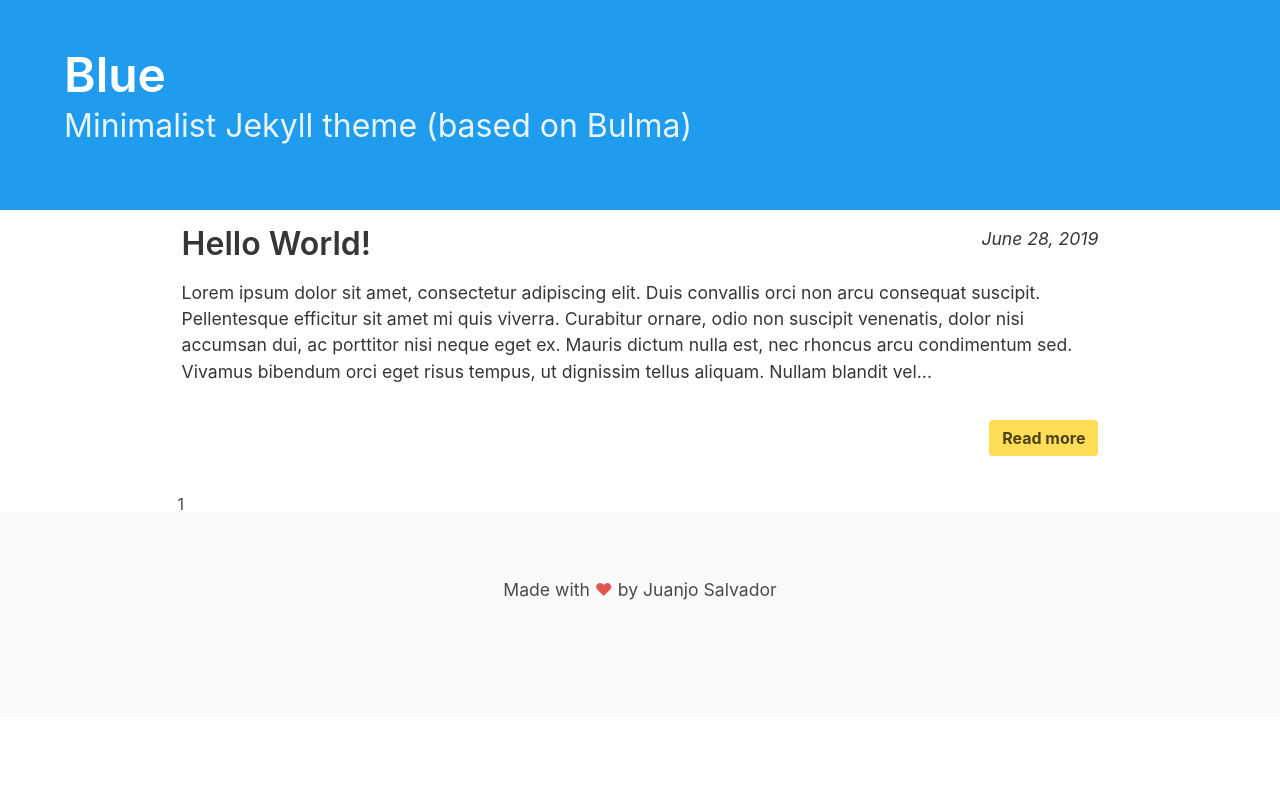
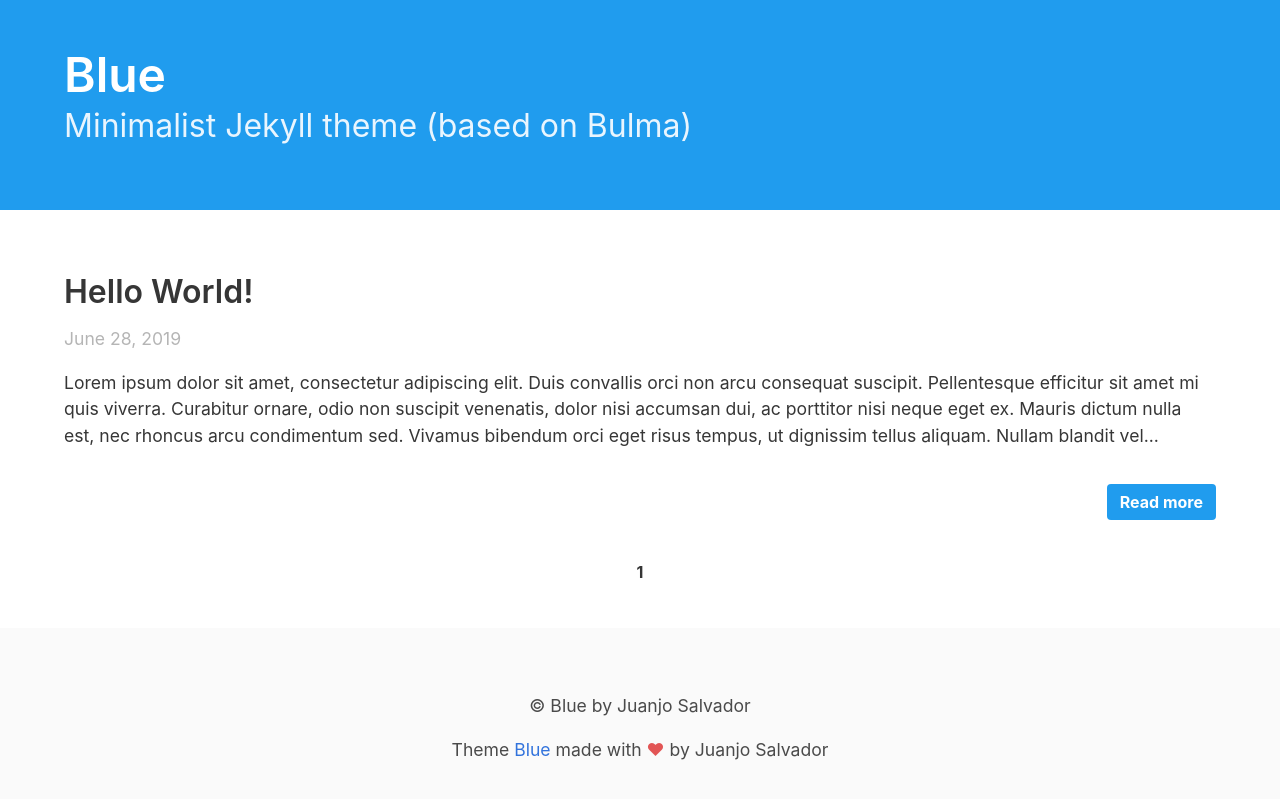
Before and after one commit to JuanjoSalvador/blue, a Jekyll site: the page built from index.html, in a window 1280 px wide. Shown: the top 799 px of the page. Built offline with Jekyll 4.4.1, drawn with Linux system fonts in a browser that asks for light colours; nearby versions of some CDN libraries; the list of posts is cut into pages by our own code.

Commit message:
improved responsiveness

```diff
--- a/_layouts/default.html
+++ b/_layouts/default.html
@@ -17,20 +17,23 @@
             </div>
         </section>
 
-        <div class="container">
-            <div class="columns is-mobile">
-                <div class="column"></div>
-                <div class="column is-four-fifths">
-                    {{ content }}
+        <section class="section">
+            <div class="container">
+                <div class="columns is-mobile">
+                    <div class="column">
+                        {{ content }}
+                    </div>
                 </div>
-                <div class="column"></div>
             </div>
-        </div>
+        </section>
 
         <footer class="footer">
             <div class="content has-text-centered">
                 <p>
-                    Made with <span style="color: #e25555;">&hearts;</span> by Juanjo Salvador
+                    &copy; {{ site.title }} by {{ site.author.name }}
+                </p>
+                <p>
+                    Theme <a href="https://github.com/JuanjoSalvador/blue">Blue</a> made with <span style="color: #e25555;">&hearts;</span> by Juanjo Salvador
                 </p>
             </div>
         </footer>
--- a/_sass/frontpage.sass
+++ b/_sass/frontpage.sass
@@ -3,9 +3,13 @@
         color: #363636
         margin-bottom: 2.5rem
 
-        time.frontpage-time
-            float: right
-            font-style: italic
-
         &-readmore
             float: right
+
+.pagination
+    margin-top: 0.5rem
+    margin-botton: 0.5rem
+
+    .paginator
+        position: relative
+        margin: 0 auto
--- a/index.html
+++ b/index.html
@@ -6,17 +6,17 @@
 <div class="frontpage">
     {% for post in paginator.posts %}
         <div class="frontpage-item">
-            <time datetime="{{ post.date }}" class="frontpage-time">{{ post.date | date: "%B %d, %Y" }}</time>
             <a href="{{ post.url | prepend: site.baseurl }}">
                 <h3 class="title is-3">{{ post.title }}</h3>
             </a>
+            <time datetime="{{ post.date }}" class="frontpage-time has-text-grey-light">{{ post.date | date: "%B %d, %Y" }}</time>
 
             <p>
                 {{ post.content | truncatewords: 60 | strip_html }}
             </p>
 
             <p class="frontpage-item-readmore">
-                <a href="{{ post.url | prepend: site.baseurl }}" class="button is-warning">
+                <a href="{{ post.url | prepend: site.baseurl }}" class="button is-info">
                    <strong>Read more</strong>
                 </a>
             </p>
@@ -33,5 +33,9 @@
     <a href="{{ paginator.next_page_path | prepend: site.baseurl }}" class="right arrow">&#8594;</a>
   {% endif %}
 
-  <span>{{ paginator.page }}</span>
+  <span class="paginator">
+    <strong>
+      {{ paginator.page }}
+    </strong>
+  </span>
 </div>
```
Also changed, not shown: _layouts/post.html (+3 -5 lines), _sass/default.sass (line endings or trailing spaces).
